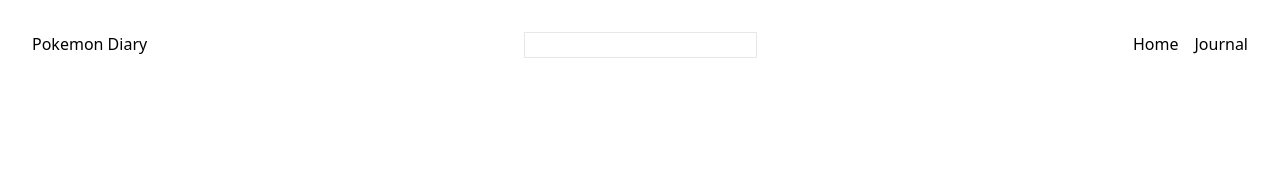
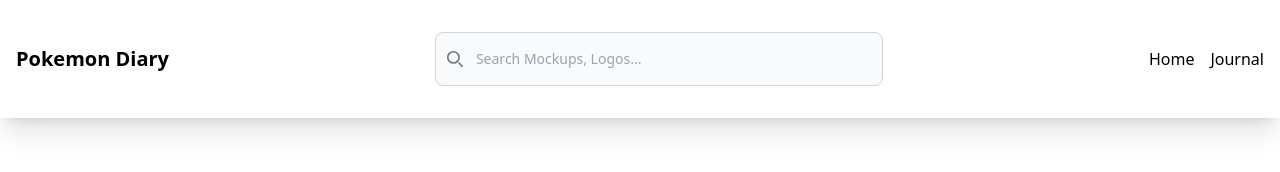
Before and after one commit to pherion-hub/pokemon-diary_dep, a plain HTML site: page journal.html in a window 1280 px wide. Drawn offline with nearby package versions, Linux system fonts and the light colour scheme; no server answers.

Commit message:
added journal

```diff
--- a/index.js
+++ b/index.js
@@ -1,9 +1,18 @@
 import { fetchPokemons } from "./utils/fetch.js";
 import { renderPokemons } from "./modules/ui.js";
 import { setupEventListeners } from "../modules/ui.js";
+import { getCartItems } from "./modules/storage.js";
+
+let bodyId = document.querySelector("body").id;
 
 window.addEventListener("load", async () => {
   const pokemonList = await fetchPokemons();
-  renderPokemons(pokemonList);
+
+  if (bodyId === "journal") {
+    renderPokemons(getCartItems());
+  } else {
+    renderPokemons(pokemonList);
+  }
+
   setupEventListeners(pokemonList);
 });
--- a/journal.html
+++ b/journal.html
@@ -8,11 +8,48 @@
     <title>Pokemon Diary | Journal</title>
     <script src="https://cdn.tailwindcss.com"></script>
   </head>
-  <body>
+  <body id="journal">
+    <div class="w-full shadow-xl mb-6">
       <div class="container mx-auto p-4 text-center">
-      <header class="flex justify-between p-4">
-        <div class="logo">Pokemon Diary</div>
-        <input type="search" class="input-search border" />
+        <header class="flex justify-between py-4 items-center">
+          <div class="logo">
+            <p class="font-black text-xl">Pokemon Diary</p>
+          </div>
+          <form class="max-w-md mx-auto w-3/4" id="search-form">
+            <label
+              for="default-search"
+              class="mb-2 text-sm font-medium text-gray-900 sr-only dark:text-white"
+              >Search</label
+            >
+            <div class="relative">
+              <div
+                class="absolute inset-y-0 start-0 flex items-center ps-3 pointer-events-none"
+              >
+                <svg
+                  class="w-4 h-4 text-gray-500 dark:text-gray-400"
+                  aria-hidden="true"
+                  xmlns="http://www.w3.org/2000/svg"
+                  fill="none"
+                  viewBox="0 0 20 20"
+                >
+                  <path
+                    stroke="currentColor"
+                    stroke-linecap="round"
+                    stroke-linejoin="round"
+                    stroke-width="2"
+                    d="m19 19-4-4m0-7A7 7 0 1 1 1 8a7 7 0 0 1 14 0Z"
+                  />
+                </svg>
+              </div>
+              <input
+                type="search"
+                id="default-search"
+                class="block w-full p-4 ps-10 text-sm text-gray-900 border border-gray-300 rounded-lg bg-gray-50 focus:ring-blue-500 focus:border-blue-500 dark:bg-gray-700 dark:border-gray-600 dark:placeholder-gray-400 dark:text-white dark:focus:ring-blue-500 dark:focus:border-blue-500"
+                placeholder="Search Mockups, Logos..."
+                required
+              />
+            </div>
+          </form>
           <nav>
             <ul class="flex justify-between gap-4">
               <li><a href="index.html">Home</a></li>
@@ -20,7 +57,9 @@
             </ul>
           </nav>
         </header>
-
+      </div>
+    </div>
+    <div class="container mx-auto p-4 text-center">
       <div
         id="pokemon-container"
         class="grid grid-cols-1 sm:grid-cols-2 md:grid-cols-3 lg:grid-cols-5 gap-4"
--- a/modules/ui.js
+++ b/modules/ui.js
@@ -29,7 +29,7 @@ export function renderPokemons(list) {
       <h3 class="text-2xl font-bold mb-4">${pokemon.name}</h3>
       <img data-id="${
         pokemon.id
-      }" class="absolute right-[16px] top-[21px] h-[25px] cursor-pointer heart-icon" src="Icons/299063_heart_icon 2.svg"
+      }" class="absolute right-[16px] top-[21px] h-[25px] cursor-pointer heart-icon" src="Icons/299063_heart_icon-white.svg"
     alt="heart">
       <img class="h-[50px] mb-4" src="${pokemon.image}" alt="${pokemon.name}">
       <span>Type: ${pokemon.type.join(", ")}</span>
@@ -89,8 +89,8 @@ export function setupEventListeners(pokemonList) {
 
 // Function to toggle favorite (heart) icon
 function toggleFavorite(icon) {
-  const isFavorite = icon.src.includes("299063_heart_icon.svg");
+  const isFavorite = icon.src.includes("299063_heart_icon-red.svg");
   icon.src = isFavorite
-    ? "Icons/299063_heart_icon 2.svg"
-    : "Icons/299063_heart_icon.svg";
+    ? "Icons/299063_heart_icon-white.svg"
+    : "Icons/299063_heart_icon-red.svg";
 }
```
Also changed, not shown: index.html (+1 -1 lines), Icons/299063_heart_icon-red.svg (renamed from Icons/299063_heart_icon.svg), Icons/299063_heart_icon-white.svg (renamed from Icons/299063_heart_icon 2.svg). Lines whose indentation alone changed are shown as unchanged.
